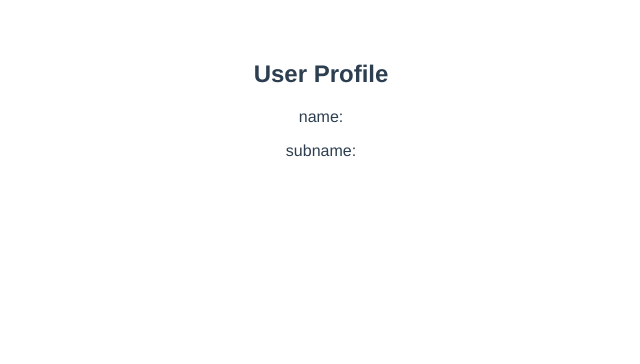
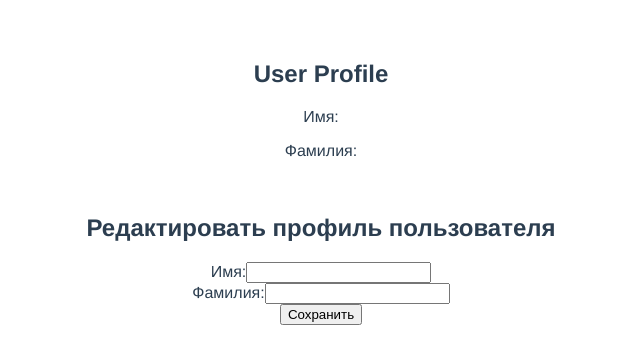
Before and after one commit to BadVoice/Vue2-VPN-Service, a Vue app: page /userProfile in a window 1280 px wide. Shown: the top 364 px of the page, without its empty margins (319-959 px from the left). Built offline with nearby package versions, Linux system fonts and the light colour scheme.

Commit message:
feat: update user profile

```diff
--- a/src/components/dashboard/UserProfile.vue
+++ b/src/components/dashboard/UserProfile.vue
@@ -1,15 +1,32 @@
 <template>
   <div>
     <h2>User Profile</h2>
-    <p>name: {{ userFirstName }}</p>
-    <p>subname: {{ userLastName }}</p>
+    <p>Имя: {{ userFirstName }}</p>
+    <p>Фамилия: {{ userLastName }}</p>
+    <br>
+    <h2>Редактировать профиль пользователя</h2>
+    <div>
+      <label for="firstName">Имя:</label>
+      <input id="firstName" v-model="newFirstName" />
+    </div>
+    <div>
+      <label for="lastName">Фамилия:</label>
+      <input id="lastName" v-model="newLastName" />
+    </div>
+    <button @click="updateProfile">Сохранить</button>
   </div>
 </template>
 
 <script>
-import { mapGetters } from 'vuex';
+import { mapGetters, mapActions } from 'vuex';
 
 export default {
+  data() {
+    return {
+      newFirstName: '',
+      newLastName: ''
+    };
+  },
   computed: {
     ...mapGetters('authModule', [
       'userProfile'
@@ -21,8 +38,24 @@ export default {
       return this.userProfile ? this.userProfile.lastName : null;
     }
   },
+  methods: {
+    ...mapActions('authModule', [
+      'updateUserProfile',
+    ]),
+    async updateProfile() {
+      const newProfileData = {
+        firstName: this.newFirstName || this.userFirstName,
+        lastName: this.newLastName || this.userLastName,
+      };
+      await this.updateUserProfile(newProfileData);
+        this.newFirstName = this.userFirstName;
+        this.newLastName = this.userLastName;
+      }
+  },
   mounted() {
     this.$store.dispatch('authModule/userProfile');
+    this.newFirstName = this.userFirstName;
+    this.newLastName = this.userLastName;
   }
 }
 </script>
--- a/src/store/modules/authModule.js
+++ b/src/store/modules/authModule.js
@@ -3,22 +3,30 @@ import axios from "axios";
 const state = {
   token: localStorage.getItem('token') || null,
   userProfile: null,
+  userId: ''
 };
 
 const getters = {
   token: state => state.token,
-  userProfile: state => state.userProfile
+  userProfile: state => state.userProfile,
+  userId: state => state.userId
 };
 
 const mutations = {
   setToken(state, token) {
     state.token = token;
   },
-  setUserProfile(state, userProfile) {
-    state.userProfile = userProfile;
+  setUserId(state, userId) {
+    state.userId = userId;
+  },
+  setUserProfile(state, updatedFields) {
+    state.userProfile = updatedFields;
   },
   clearToken(state) {
     state.token = null;
+  },
+  updateUserProfile(state, updatedFields) {
+    state.userProfile = Object.assign({}, state.userProfile, updatedFields);
   }
 };
 
@@ -57,11 +65,34 @@ const actions = {
         }
       });
 
-      const userProfile = response.data.profile;
-      commit('setUserProfile', userProfile);
+      if (response.status === 200) {
+        commit('setUserProfile', response.data.profile);
+        commit('setUserId', userId);
+      } else {
+        console.error('Failed to retrieve user profile');
+      }
 
     } catch (error) {
       console.error("Error while getting user information:", error);
+    }
+  },
+
+  async updateUserProfile({state, commit }, updatedFields) {
+    try {
+      const response = await axios.patch(`http://185.125.201.105:5000/users/profiles/${state.userId}`, updatedFields, {
+        headers: {
+          Authorization: `Bearer ${state.token}`
+        }
+      });
+
+      if (response.status === 200) {
+        console.log(response.data)
+        commit('updateUserProfile', response.data.profile);
+      } else {
+        console.error('Failed to update user profile');
+      }
+    } catch (error) {
+      console.error('Error updating user profile:', error);
     }
   },
 
```
